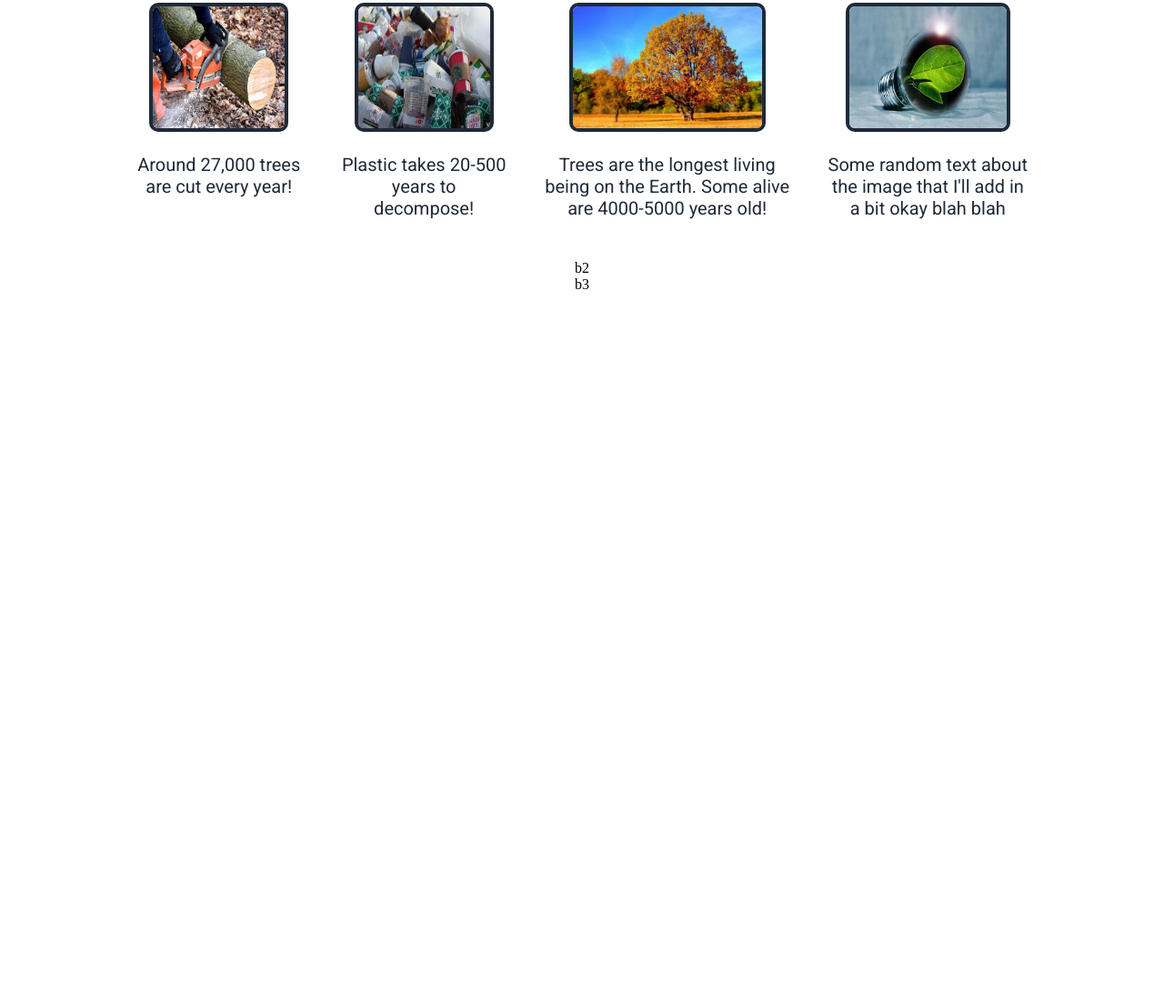
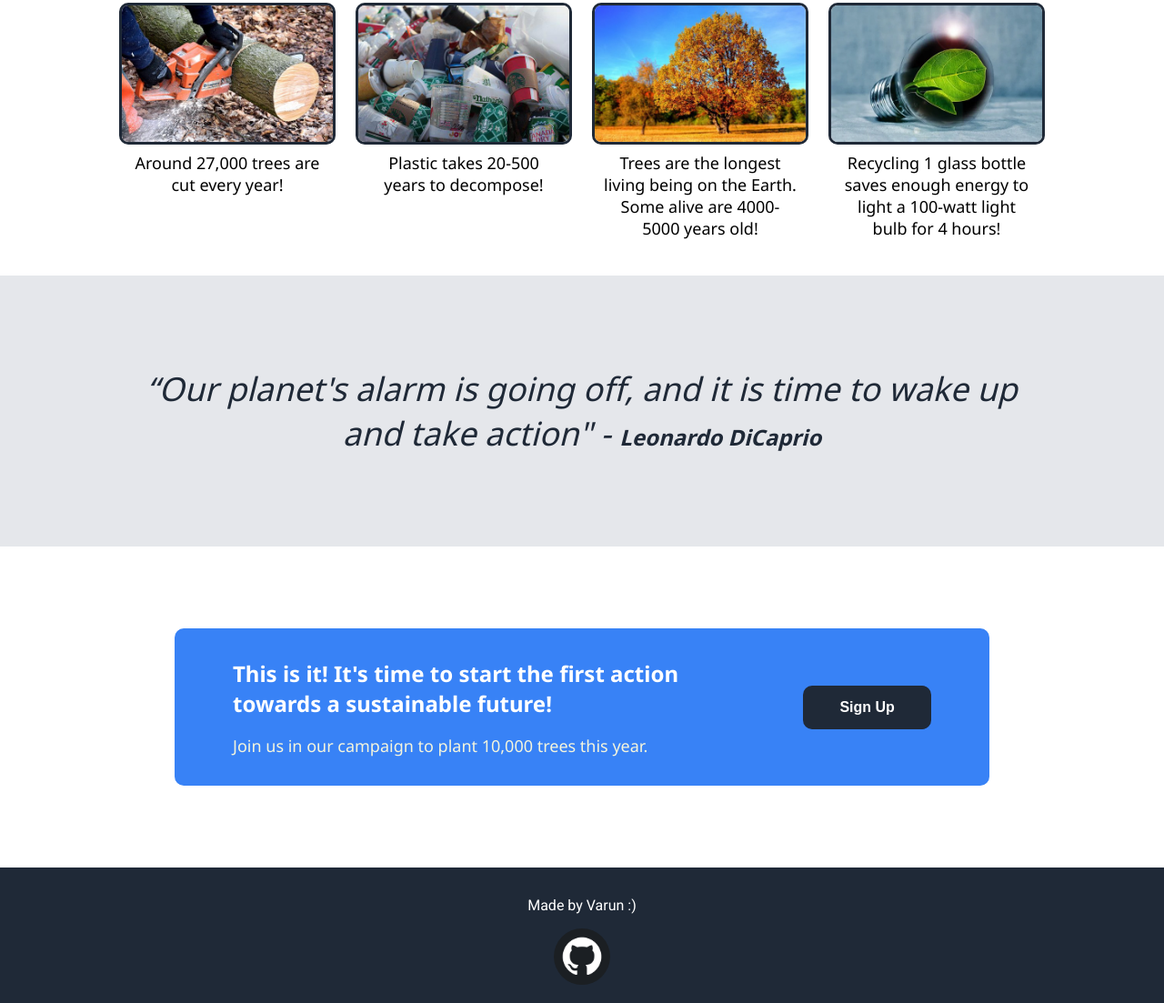
Before and after one commit to varunvk4041/Landing_Project, a plain HTML site: page index.html in a window 1280 px wide. Shown: the part 691-1794 px from the top of the page at 91% size. Before the commit the page ends 1013 px from the top, so only its background shows below. Drawn offline with Linux system fonts and the light colour scheme.

Commit message:
Finalized website
Added all three sections' details along with styling, hover states
images and links

```diff
--- a/index.html
+++ b/index.html
@@ -33,7 +33,7 @@
     <section class="content">
         <div class="info">
             <h1>Did you know that?</h1>
-            <div class='img_container'>
+            <div class='img-container'>
                 <div class='img-text'><img src="Images/cut-tree.png" alt="picture1">
                     <p>Around 27,000 trees are cut every year!</p>
                 </div>
@@ -44,20 +44,26 @@
                     <p>Trees are the longest living being on the Earth. Some alive are 4000-5000 years old!</p>
                 </div>
                 <div class='img-text'><img src="Images/bulb.png" alt="picture4">
-                    <p>Some random text about the image that I'll add in a bit okay blah blah</p>
+                    <p>Recycling 1 glass bottle saves enough energy to light a 100-watt light bulb for 4 hours!</p>
                 </div>
             </div>
         </div>
         <div class="quote">
-            b2
+            <p>“Our planet's alarm is going off, and it is time to wake up and take action" - <span
+                    class='quoter'>Leonardo DiCaprio</span></p>
         </div>
         <div class='cta'>
-            b3
-        </div>
+            <div class='cta-text'>
+                <h2>This is it! It's time to start the first action towards a
+                    sustainable future!
+                    <p>Join us in our campaign to plant 10,000 trees this year.</p>
+                </h2>
+            </div>
+            <button>Sign Up</button>
     </section>
     <section class="footer">
-
+        <p>Made by Varun :)</p>
+        <a href='https://github.com/varunvk4041' target="_blank"><img src="Images/github.png" alt="github link"></a>
     </section>
 </body>
-
 </html>
--- a/styles.css
+++ b/styles.css
@@ -1,8 +1,13 @@
 @import url('https://fonts.googleapis.com/css2?family=Roboto:wght@400;900&display=swap');
+@import url('https://fonts.googleapis.com/css2?family=Noto+Sans:wght@300;400;700&display=swap');
 
 body {
     margin: 0;
     text-align: center;
+    height: 100vh;
+    display: flex;
+    flex-direction: column;
+    justify-content: space-between;
 }
 
 .header {
@@ -69,7 +74,8 @@ button {
 }
 
 button:hover {
-    background-color: green
+    background-color: green;
+    box-shadow: 2px 2px 2px black;
 }
 
 .header h1,
@@ -80,9 +86,11 @@ button:hover {
     margin: 0;
     font-family: 'Roboto', sans-serif;
 }
-.info{
+
+.info {
     padding: 0 10%
 }
+
 .content h1 {
     font-size: 36px;
     color: #1f2937;
@@ -91,28 +99,103 @@ button:hover {
     margin: 3rem
 }
 
-.img_container{
-    display:flex;
-    gap: 2rem;
-    margin: 1rem;
+.img-container {
+    display: flex;
+    gap: 1rem;
+    margin-bottom: 2rem;
 }
 
-.img_container img {
-    border: 4px solid #1f2937;
+.img-container img {
+    width: 95%;
+    height: 150px;
     border-radius: 10px;
-    width:75%;
-    height:50%
+    border: 3px solid #1f2937;
 }
-.img-text{
-    color:#1f2937;
-    font-size: 20px;
-    font-family: Roboto,sans-serif;
-    font-weight: 400;
-    display:flex;
+
+.img-text {
+    display: flex;
     flex-direction: column;
     align-items: center;
-    justify-content: stretch;
+    flex: 1 1 0;
 }
-.img-text p{
-    padding: 4px
+
+.img-container p {
+    margin: 8px 1rem;
+    font-size: 18px;
+    font-weight: 400;
+    font-family: 'Noto Sans', sans-serif;
 }
+
+.quote {
+    background-color: #e5e7eb;
+    font-size: 36px;
+    font-family: 'Noto Sans', sans-serif;
+    font-style: italic;
+    color: #1f2937;
+    padding: 5% 10%
+}
+
+.quoter {
+    font-weight: 900;
+    font-size: 24px;
+}
+
+.cta {
+    margin: 7% 15%;
+    text-align: left;
+    padding: 1% 5%;
+    display: flex;
+    justify-content: space-between;
+    background: #3882f6;
+    color: white;
+    font-family: 'Noto Sans', sans-serif;
+    border-radius: 10px;
+
+}
+
+.cta-text h2 {
+    font-weight: 600;
+    font-size: 24px;
+    padding-right: 4rem;
+}
+
+.cta-text p {
+    font-weight: 400;
+    font-size: 18px;
+    color: beige
+}
+
+.cta button {
+    background-color: #1f2937;
+    height: 3rem;
+    width: 200px;
+    padding: 5px;
+    align-self: center;
+}
+
+.cta button:hover {
+    background-color: green;
+    box-shadow: 2px 2px 4px #1f2937;
+}
+
+.info img:hover {
+    transform: scale(1.01);
+    border: 4px solid #1f2937;
+}
+
+.footer {
+    background-color: #1f2937;
+    padding: 1rem;
+    font-size: 1;
+    font-family: Roboto, sans-serif;
+    color: white
+}
+
+.footer img {
+    border-radius: 50%;
+    width: 5%;
+}
+
+.footer img:hover {
+    box-shadow: 1px 1px 1px white;
+}
```
Also changed, not shown: Images/github.png (added).
